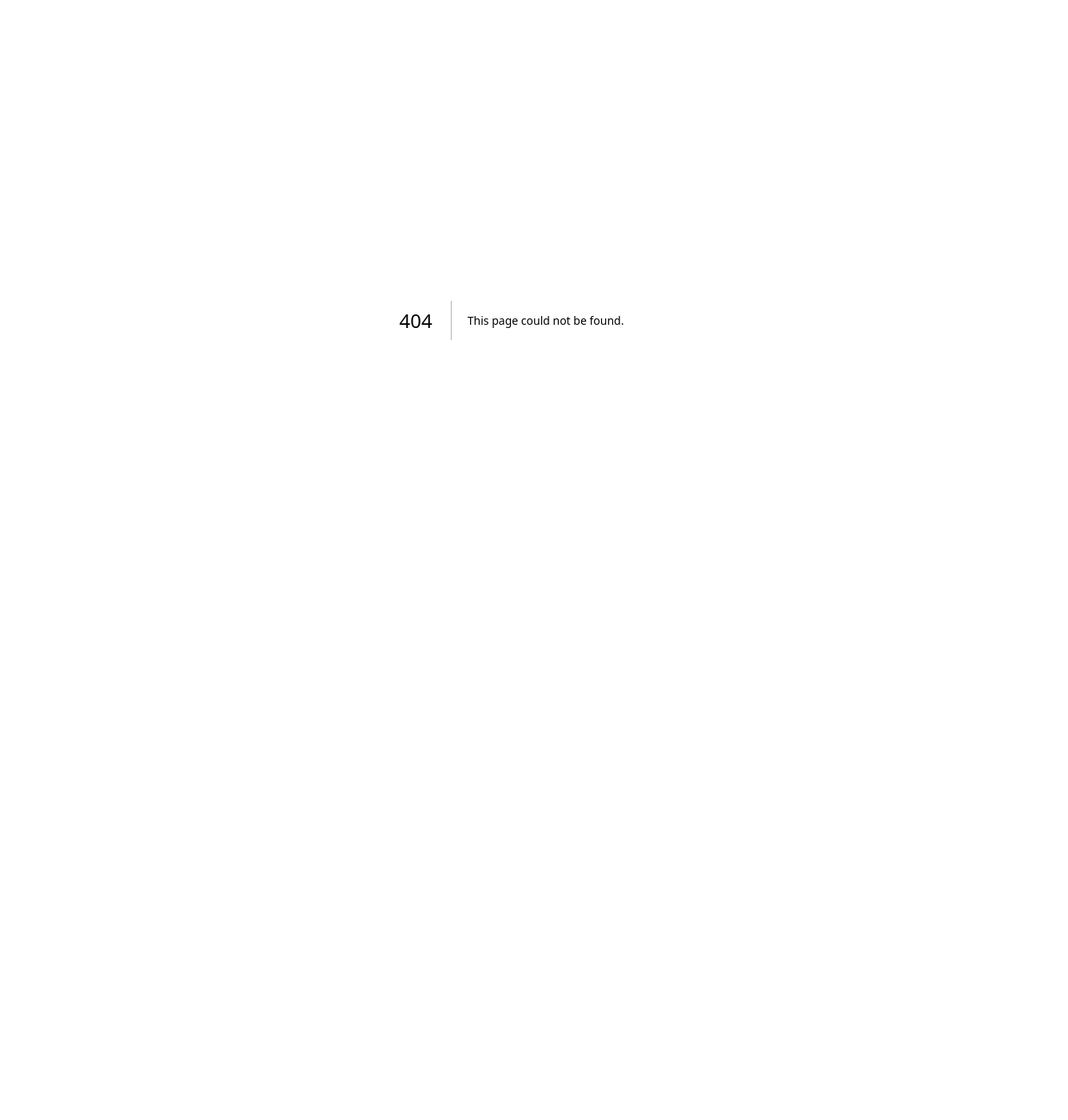
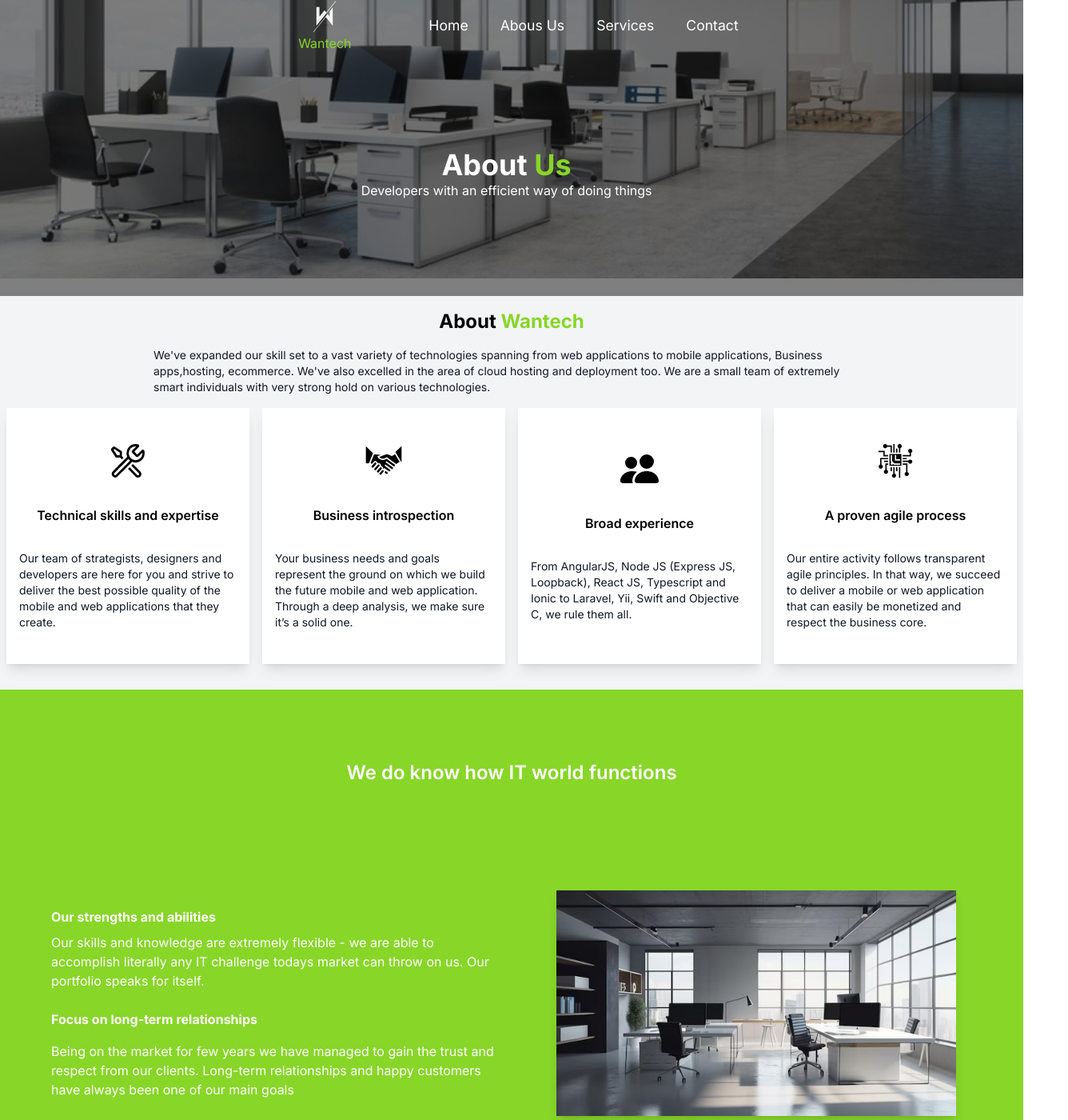
Before and after one commit to tawfeeqahmadkhan/praful, a Next.js app: page /about in a window 1280 px wide. Before the commit this address had no page. Shown: the top 1400 px of the page at 80% size, 1336 px wide, since content can reach past the window. Before the commit the page ends 800 px from the top, so only its background shows below. Built offline with nearby package versions, Linux system fonts and the light colour scheme.

Commit message:
add about us page

```diff
--- /dev/null
+++ b/src/app/about/page.jsx
@@ -0,0 +1,95 @@
+import React from "react";
+import Header from "../components/Header";
+import Footer from "../components/Footer";
+import Image from "next/image";
+import { VscTools } from "react-icons/vsc";
+import { GiShakingHands } from "react-icons/gi";
+import { BsPeopleFill } from "react-icons/bs";
+import { GiProcessor } from "react-icons/gi";
+export default function page() {
+    const data = [
+        {
+            id:1,
+            icon:<VscTools />,
+            title:"Technical skills and expertise",
+            des:"Our team of strategists, designers and developers are here for you and strive to deliver the best possible quality of the mobile and web applications that they create."
+        },
+        {
+            id:2,
+            icon:<GiShakingHands />,
+            title:"Business introspection",
+            des:"Your business needs and goals represent the ground on which we build the future mobile and web application. Through a deep analysis, we make sure it’s a solid one."
+        },
+        {
+            id:3,
+            icon:<BsPeopleFill />,
+            title:"Broad experience",
+            des:"From AngularJS, Node JS (Express JS, Loopback), React JS, Typescript and Ionic to Laravel, Yii, Swift and Objective C, we rule them all."
+        },
+        {
+            id:2,
+            icon:<GiProcessor />,
+            title:"A proven agile process",
+            des:"Our entire activity follows transparent agile principles. In that way, we succeed to deliver a mobile or web application that can easily be monetized and respect the business core."
+        },
+
+    ]
+  return (
+    <>
+
+      <div className=" w-[100vw] bg-[url('/office2.png')] bg-no-repeat bg-w-[100vw] lg:bg-contain ">
+    <div className="bg-black  bg-opacity-[50%] text-white">
+    <Header   />
+    <div className=" flex items-center flex-col justify-center  w-[99vw]  h-[8rem] lg:h-[19rem] ">
+
+        <div className="flex items-center flex-col justify-center w-[100%] h-[100%] text-white">
+
+
+        <h1 className="font-bold text-4xl">About <span className="text-[#87d628]">Us</span></h1>
+        <p>Developers with an efficient way of doing things</p>
+        </div>
+        </div>
+    </div>
+
+        <div className="flex items-center flex-col justify-center bg-gray-100 gap-4 py-4">
+        <h1 className="font-bold text-2xl">About <span className="text-[#87d628]">Wantech</span></h1>
+        <p className="w-[90vw] text-sm text-gray-900 lg:px-[8rem]">We've expanded our skill set to a vast variety of technologies spanning from web applications to mobile applications,  Business apps,hosting, ecommerce. We've also excelled in the area of cloud hosting and deployment too. We are a small team of extremely smart individuals with very strong hold on various technologies.</p>
+        <div className="flex flex-row   justify-center gap-4 flex-wrap pb-4 ">
+           { data.map((item)=>(
+            <div className=" flex items-center flex-col justify-center w-[95%]  lg:w-[19rem] bg-white shadow-lg gap-8 cursor-pointer h-[20rem] hover:animate-increaseSize2" key={data.id}>
+                <i className="text-[3rem] ">{item.icon}</i>
+                <h1 className=" font-semibold px-4">{item.title}</h1>
+                <p className="text-sm text-gray-900 px-4">
+               {item.des}
+                </p>
+            </div>
+           ))
+           }
+        </div>
+        </div>
+       <div className=" bg-[#87d628] text-white lg:p-14 pb-2">
+        <h1 className="text-center  font-semibold text-2xl py-8">We do know how IT world functions</h1>
+       <div className='flex  justify-center flex-col lg:flex-row lg:justify-between items-center w-[100vw]'>
+
+       <div className=" flex  lg:items-center  w-[100%]  lg:w-[50%]  lg:justify-center p-2 " >
+       <div>
+        <h1 className='font-bold  lg:w-[30rem]'>Our strengths and abilities</h1>
+        <p className=' w-[90%]  my-2 '>Our skills and knowledge are extremely flexible - we are able to accomplish literally any IT challenge todays market can throw on us. Our portfolio speaks for itself.</p>
+        <h1 className='font-bold  lg:w-[30rem] py-4'>Focus on long-term relationships</h1>
+        <p className=' w-[90%]  '>Being on the market for few years we have managed to gain the trust and respect from our clients. Long-term relationships and happy customers have always been one of our main goals </p>
+
+        </div>
+       </div>
+       <div className=" flex w-[98vw]  lg:w-[50%] lg:h-[30rem]  lg:items-center  "
+       >
+      <div>
+      <Image src={'/office.png'} width={500} height={500} className="flex  justify-center items-center shadow-lg "/>
+      </div>
+       </div>
+       </div>
+        </div>
+      </div>
+      <Footer />
+    </>
+  );
+}
--- a/src/app/components/Footer.jsx
+++ b/src/app/components/Footer.jsx
@@ -8,7 +8,7 @@ import Link from 'next/link';
 const Footer = () => {
   const currentDate = new Date();
   return (
-    <footer className="bg-yellow-200 py-8">
+    <footer className="bg-yellow-200 py-8 ">
       <div className="container mx-auto text-center">
         <div className="flex flex-col items-center">
           <div className="flex items-center mb-4 ">
--- a/src/app/components/Header.jsx
+++ b/src/app/components/Header.jsx
@@ -25,7 +25,7 @@ export default function Header() {
               Home
             </li>
           </Link>
-          <Link href={"/"}>
+          <Link href={"/about"}>
             <li className="cursor-pointer hover:text-[#87d628] hover:border-b border-[#87d628]">
               Abous Us
             </li>
```
Also changed, not shown: public/office.png (added), public/office2.png (added).
